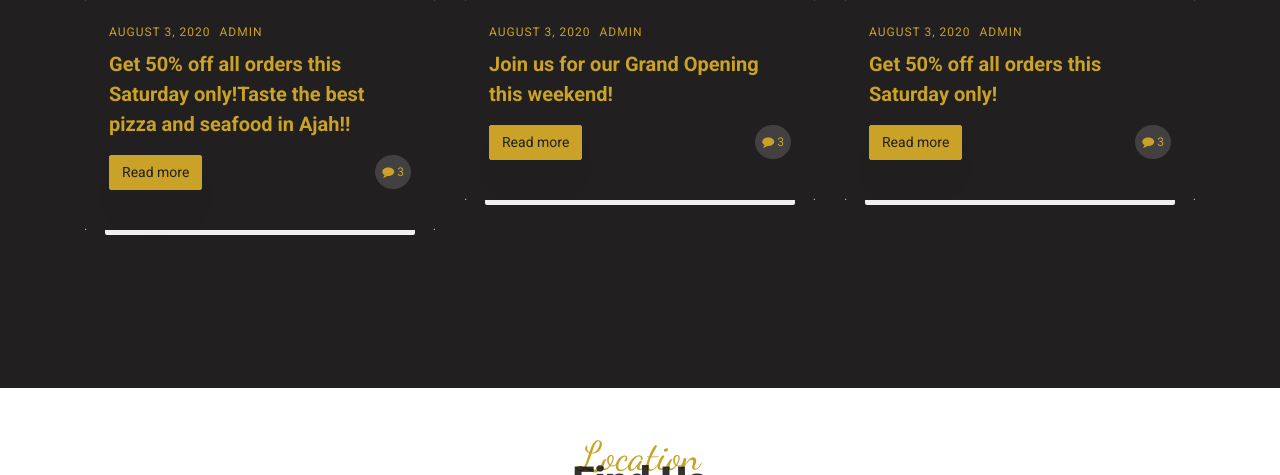
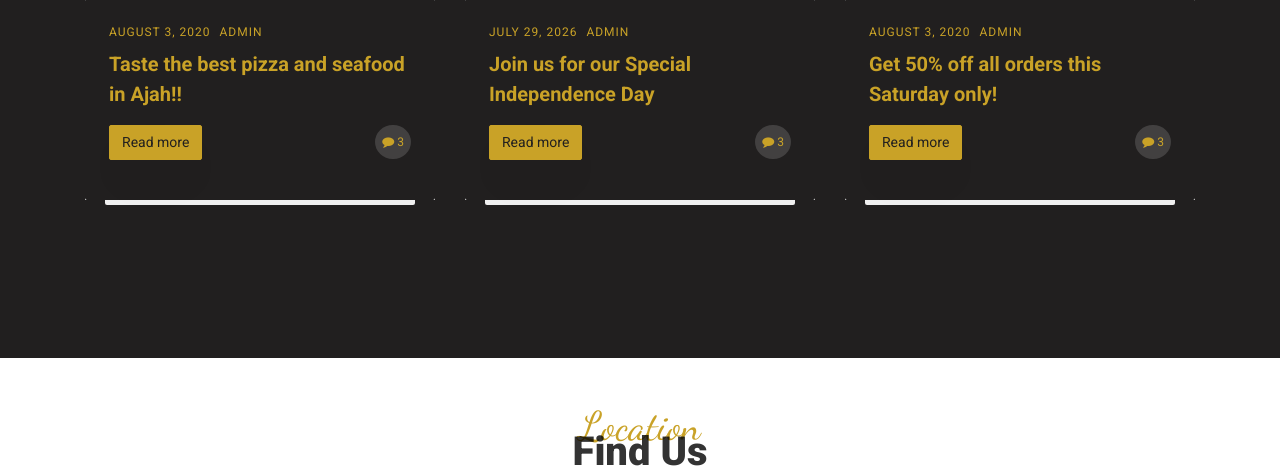
Before and after one commit to Manlikenonso1k/oceanova, a Laravel app: page / in a window 1280 px wide. Shown: the part 6025-6500 px from the top of the page. Run offline with Laravel 12, Linux system fonts and the light colour scheme; data comes from the database, SQL or seed files in the repository; parts of the project's set-up code (start-up, migrations or seed data) failed here and were passed over; some libraries are stand-ins or nearby versions.

Commit message:
Update home page layout, phone links, blog headers, and template images

```diff
--- a/resources/views/home.blade.php
+++ b/resources/views/home.blade.php
@@ -424,7 +424,7 @@
 								<div><a href="#">August 3, 2020</a></div>
 								<div><a href="#">Admin</a></div>
 							</div>
-							<h3 class="heading"><a href="#">Get 50% off all orders this Saturday only!Taste the best pizza and seafood in Ajah!!</a></h3>
+							<h3 class="heading"><a href="#">Taste the best pizza and seafood in Ajah!!</a></h3>
 							<p class="clearfix">
 								<a href="{{ route('blog.single') }}" class="float-left read btn btn-primary">Read more</a>
 								<a href="#" class="float-right meta-chat"><span class="fa fa-comment"></span> 3</a>
@@ -438,10 +438,10 @@
 						</a>
 						<div class="text px-4 pt-3 pb-4">
 							<div class="meta">
-								<div><a href="#">August 3, 2020</a></div>
+								<div><a href="#">July 29, 2026</a></div>
 								<div><a href="#">Admin</a></div>
 							</div>
-							<h3 class="heading"><a href="#">Join us for our Grand Opening this weekend!</a></h3>
+							<h3 class="heading"><a href="#">Join us for our Special Independence Day</a></h3>
 							<p class="clearfix">
 								<a href="{{ route('blog.single') }}" class="float-left read btn btn-primary">Read more</a>
 								<a href="#" class="float-right meta-chat"><span class="fa fa-comment"></span> 3</a>
--- a/resources/views/layouts/app.blade.php
+++ b/resources/views/layouts/app.blade.php
@@ -76,7 +76,7 @@
 		<div class="container">
 			<div class="row justify-content-between">
 				<div class="col-12 col-md d-flex align-items-center">
-					<p class="mb-0 phone"><span class="mailus">Phone no:</span> <a href="#">+23470-46-546-467</a> or <span class="mailus">email us:</span> <a href="mailto:Enquiries@oceanova.com">enquiries@oceanova.com</a></p>
+					<p class="mb-0 phone"><span class="mailus">Phone no:</span> <a href="https://wa.me/2347082820267">+2347082820267</a> or <span class="mailus">email us:</span> <a href="mailto:Enquiries@oceanova.com">enquiries@oceanova.com</a></p>
 				</div>
 				<div class="col-12 col-md d-flex justify-content-md-end">
 					<p class="mb-0">Mon - Fri / 9:00-21:00, Sat - Sun / 10:00-20:00</p>
```
Also changed, not shown: public/assets/template/images/1.jpg (renamed from public/assets/template/images/image_1.jpg), public/assets/template/images/2 (2).jpg (renamed from public/assets/template/images/bg_4.jpg), public/assets/template/images/2.jpg (renamed from public/assets/template/images/image_2.jpg), public/assets/template/images/3.jpg (renamed from public/assets/template/images/image_3.jpg), public/assets/template/images/bg_4.png (added), public/assets/template/images/image_1.png (added), public/assets/template/images/image_2.png (added), public/assets/template/images/image_3.png (added).
